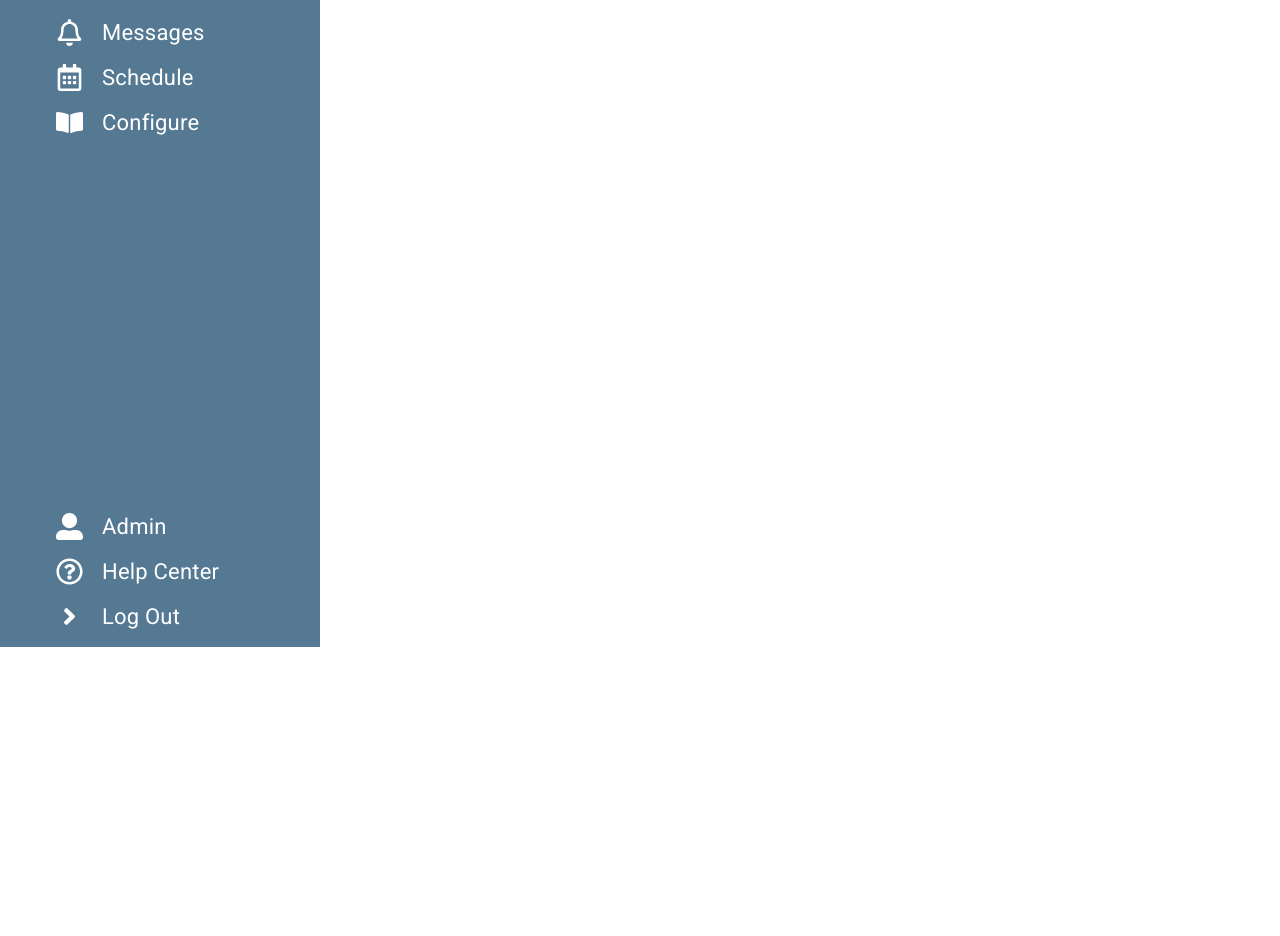
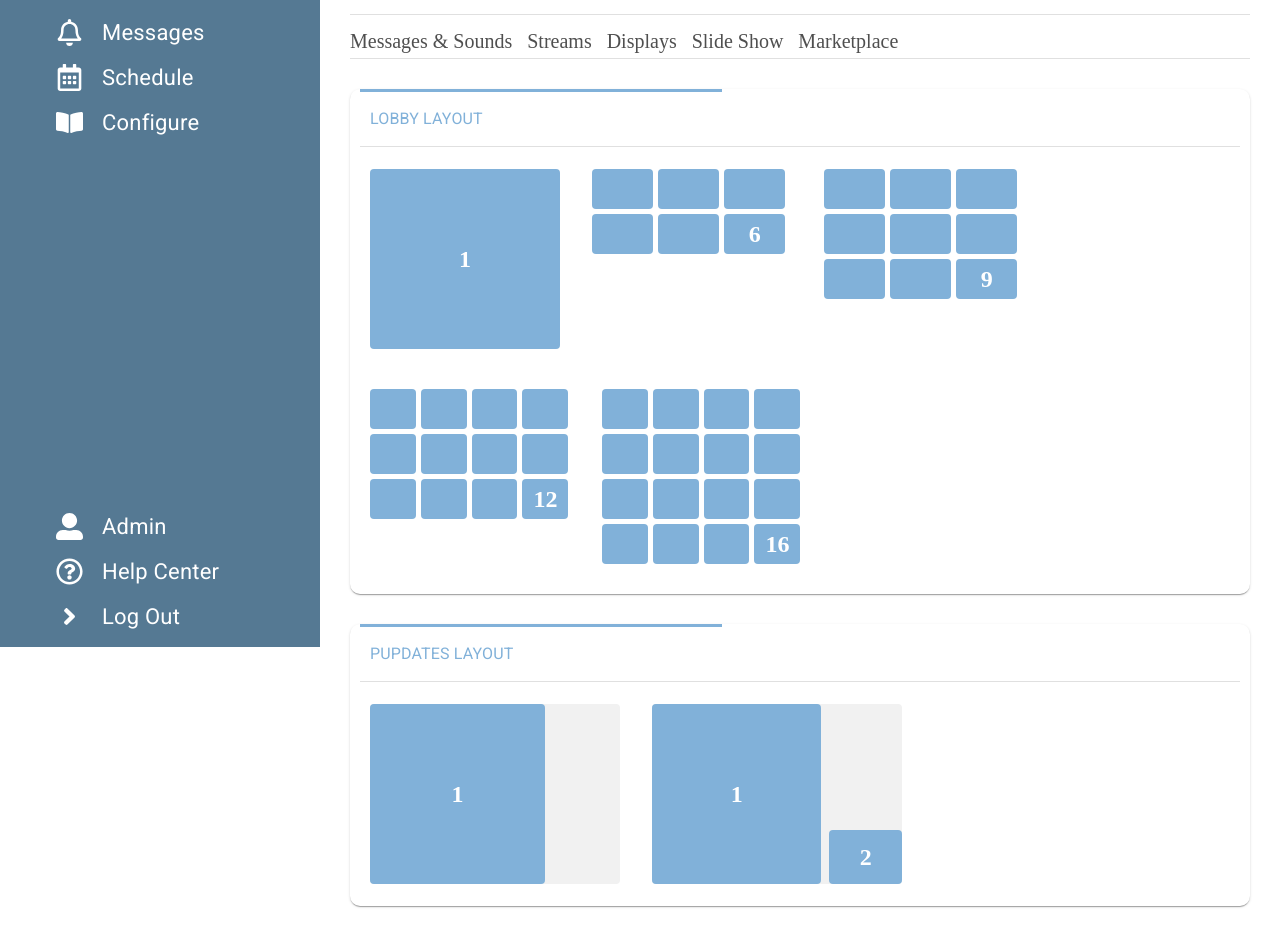
Before and after one commit to cocoa-1012/camp-bow-wow, a React (Create React App) app: page /configure/displays in a window 1280 px wide. Shown: the part 153-1089 px from the top of the page. Before the commit the page ends 800 px from the top, so only its background shows below. Built offline with nearby package versions, Linux system fonts and the light colour scheme.

Commit message:
configure display page design done

```diff
--- a/src/App.js
+++ b/src/App.js
@@ -6,6 +6,7 @@ import Layout from './components/layout/Layout';
 import DefaultImages from './pages/admin/DefaultImages';
 import DefaultMessages from './pages/admin/DefaultMessages';
 import Locations from './pages/admin/Locations';
+import Displays from './pages/confugure/Dispalays';
 import Marketplace from './pages/confugure/Marketplace';
 import MessagesSounds from './pages/confugure/MessagesSounds';
 import SliderShow from './pages/confugure/SliderShow';
@@ -29,13 +30,12 @@ const App = () => {
           <Route path='/configure/slide-show' element={<SliderShow />} />
           <Route path='/configure/streams' element={<Streams />} />
           <Route path='/configure/marketplace' element={<Marketplace />} />
+          <Route path='/configure/displays' element={<Displays />} />
 
           <Route path='/admin' element={<AdminLayout />} />
           <Route path='/admin/locations' element={<Locations />} />
           <Route path='/admin/default-messages' element={<DefaultMessages />} />
           <Route path='/admin/default-images' element={<DefaultImages />} />
-
-
         </Routes>
       </Layout>
     </BrowserRouter>
--- /dev/null
+++ b/src/components/configure/displays/Displays.js
@@ -0,0 +1,15 @@
+import { Box } from '@mui/system';
+import React from 'react';
+import LobbyLayout from './Lobby/LobbyLayout';
+import PUpdateLayout from './PUpdates/PUpdateLayout';
+
+const DisplaysContainer = () => {
+  return (
+    <Box sx={{ mt: '30px' }}>
+      <LobbyLayout />
+      <PUpdateLayout />
+    </Box>
+  );
+};
+
+export default DisplaysContainer;
--- /dev/null
+++ b/src/components/configure/displays/Lobby/Item.js
@@ -0,0 +1,75 @@
+import { Box, Grid, Stack } from '@mui/material';
+import React from 'react';
+
+const Item = (props) => {
+  const { rowCount = 1, columnCount = 1 } = props;
+  const height = 130 + 50;
+  const width = 150 + 50;
+
+  return (
+    <Box component='div' sx={{ mb: 1 }}>
+      <Stack
+        spacing={2}
+        direction={{
+          xs: 'column',
+          sm: 'row',
+        }}
+        alignItems='start'
+      >
+        <Box>
+          {rowCount === 1 ? (
+            <Box component={'div'} sx={styles.singleBox({ height, width })}>
+              1
+            </Box>
+          ) : (
+            <Box
+              component={'div'}
+              sx={{
+                width,
+              }}
+            >
+              <Grid container gap={'5px'}>
+                {new Array(rowCount * columnCount).fill().map((_, i) => {
+                  return (
+                    <Grid xs={11 / columnCount}>
+                      <Box sx={styles.box}>
+                        {i + 1 === rowCount * columnCount ? i + 1 : ''}
+                      </Box>
+                    </Grid>
+                  );
+                })}
+              </Grid>
+            </Box>
+          )}
+        </Box>
+      </Stack>
+    </Box>
+  );
+};
+
+export default Item;
+
+const styles = {
+  singleBox: ({ width, height }) => ({
+    height: `${height}px`,
+    width: `${width - (width * 5) / 100}px`,
+    background: '#81b1d9',
+    borderRadius: '4px',
+    display: 'flex',
+    justifyContent: 'center',
+    alignItems: 'center',
+    color: '#fff',
+  }),
+  box: {
+    borderRadius: '4px',
+    bgcolor: '#81b1d9',
+    boxSizing: 'border-box',
+    padding: '4px',
+    width: '100%',
+    height: '40px',
+    display: 'flex',
+    justifyContent: 'center',
+    alignItems: 'center',
+    color: '#fff',
+  },
+};
--- /dev/null
+++ b/src/components/configure/displays/Lobby/LobbyLayout.js
@@ -0,0 +1,50 @@
+import { Stack } from '@mui/system';
+import React from 'react';
+import Card from '../../Card';
+import Item from './Item';
+
+const LAYOUT_ITEMS = [
+  {
+    id: 1,
+    columnCount: 1,
+    rowCount: 1,
+  },
+  {
+    id: 5,
+    columnCount: 3,
+    rowCount: 2,
+  },
+
+  {
+    id: 2,
+    columnCount: 3,
+    rowCount: 3,
+  },
+
+  {
+    id: 3,
+    columnCount: 4,
+    rowCount: 3,
+  },
+  {
+    id: 4,
+    columnCount: 4,
+    rowCount: 4,
+  },
+];
+
+const LobbyLayout = () => {
+  return (
+    <div>
+      <Card title={'Lobby Layout'} color='#81b1d9'>
+        <Stack direction='row' gap={4} sx={{ py: '12px' }} flexWrap='wrap'>
+          {LAYOUT_ITEMS.map((i) => (
+            <Item key={i.id} {...i} />
+          ))}
+        </Stack>
+      </Card>
+    </div>
+  );
+};
+
+export default LobbyLayout;
--- /dev/null
+++ b/src/components/configure/displays/PUpdates/LayoutOne.js
@@ -0,0 +1,32 @@
+import { Box } from '@mui/system';
+import React from 'react';
+
+const LayoutOne = () => {
+  return (
+    <Box
+      sx={{
+        height: `180px`,
+        width: `250px`,
+        background: '#f1f1f1',
+        borderRadius: '4px',
+      }}
+    >
+      <Box
+        sx={{
+          height: `100%`,
+          width: `70%`,
+          background: '#81b1d9',
+          borderRadius: '4px',
+          display: 'flex',
+          justifyContent: 'center',
+          alignItems: 'center',
+          color: '#fff',
+        }}
+      >
+        1
+      </Box>
+    </Box>
+  );
+};
+
+export default LayoutOne;
--- /dev/null
+++ b/src/components/configure/displays/PUpdates/LayoutTwo.js
@@ -0,0 +1,62 @@
+import { Stack } from '@mui/material';
+import { Box } from '@mui/system';
+import React from 'react';
+
+const LayoutTwo = () => {
+  return (
+    <Stack
+      direction='row'
+      gap={1}
+      sx={{
+        height: `180px`,
+        width: `250px`,
+        background: '#f1f1f1',
+        borderRadius: '4px',
+      }}
+    >
+      <Box
+        sx={{
+          height: `100%`,
+          width: `70%`,
+          background: '#81b1d9',
+          borderRadius: '4px',
+          display: 'flex',
+          justifyContent: 'center',
+          alignItems: 'center',
+          color: '#fff',
+        }}
+      >
+        1
+      </Box>
+      <Box
+        sx={{
+          height: `100%`,
+          width: `30%`,
+          background: 'transparent',
+          borderRadius: '4px',
+          display: 'flex',
+          justifyContent: 'center',
+          alignItems: 'end',
+          color: '#fff',
+        }}
+      >
+        <Box
+          sx={{
+            height: `30%`,
+            width: `100%`,
+            background: '#81b1d9',
+            borderRadius: '4px',
+            display: 'flex',
+            justifyContent: 'center',
+            alignItems: 'center',
+            color: '#fff',
+          }}
+        >
+          2
+        </Box>
+      </Box>
+    </Stack>
+  );
+};
+
+export default LayoutTwo;
--- /dev/null
+++ b/src/components/configure/displays/PUpdates/PUpdateLayout.js
@@ -0,0 +1,19 @@
+import { Stack } from '@mui/system';
+import React from 'react';
+import Card from '../../Card';
+import LayoutOne from './LayoutOne';
+import LayoutTwo from './LayoutTwo';
+const PUpdateLayout = () => {
+  return (
+    <div>
+      <Card title={'PUpdates Layout'} color='#81b1d9'>
+        <Stack direction='row' gap={4} sx={{ py: '12px' }} flexWrap='wrap'>
+          <LayoutOne />
+          <LayoutTwo />
+        </Stack>
+      </Card>
+    </div>
+  );
+};
+
+export default PUpdateLayout;
--- /dev/null
+++ b/src/pages/confugure/Dispalays.js
@@ -0,0 +1,12 @@
+import React from 'react';
+import ConfigureLayout from '../../components/configure/ConfigureLayout';
+import DisplaysContainer from '../../components/configure/displays/Displays';
+const Displays = () => {
+  return (
+    <ConfigureLayout>
+      <DisplaysContainer />
+    </ConfigureLayout>
+  );
+};
+
+export default Displays;
```
